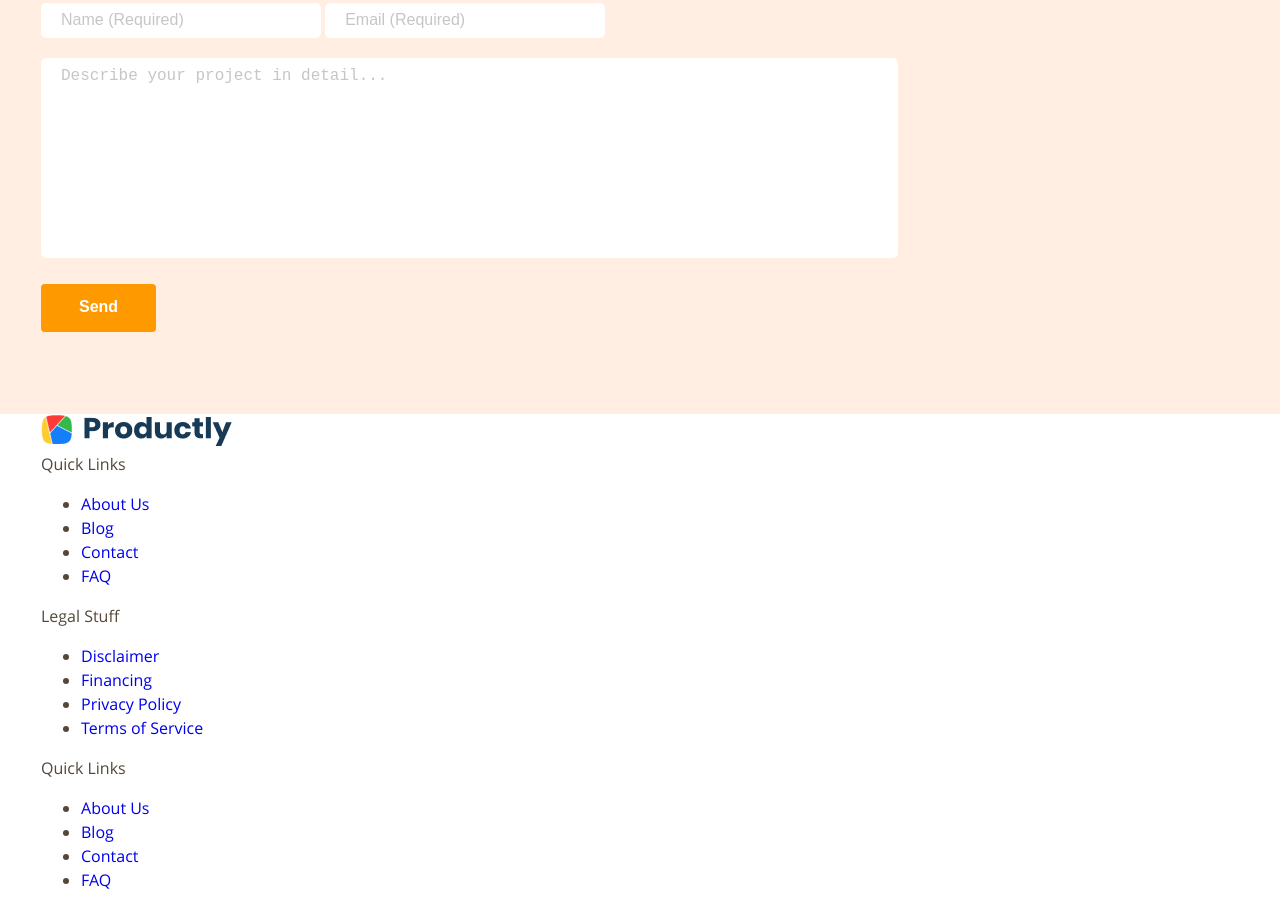
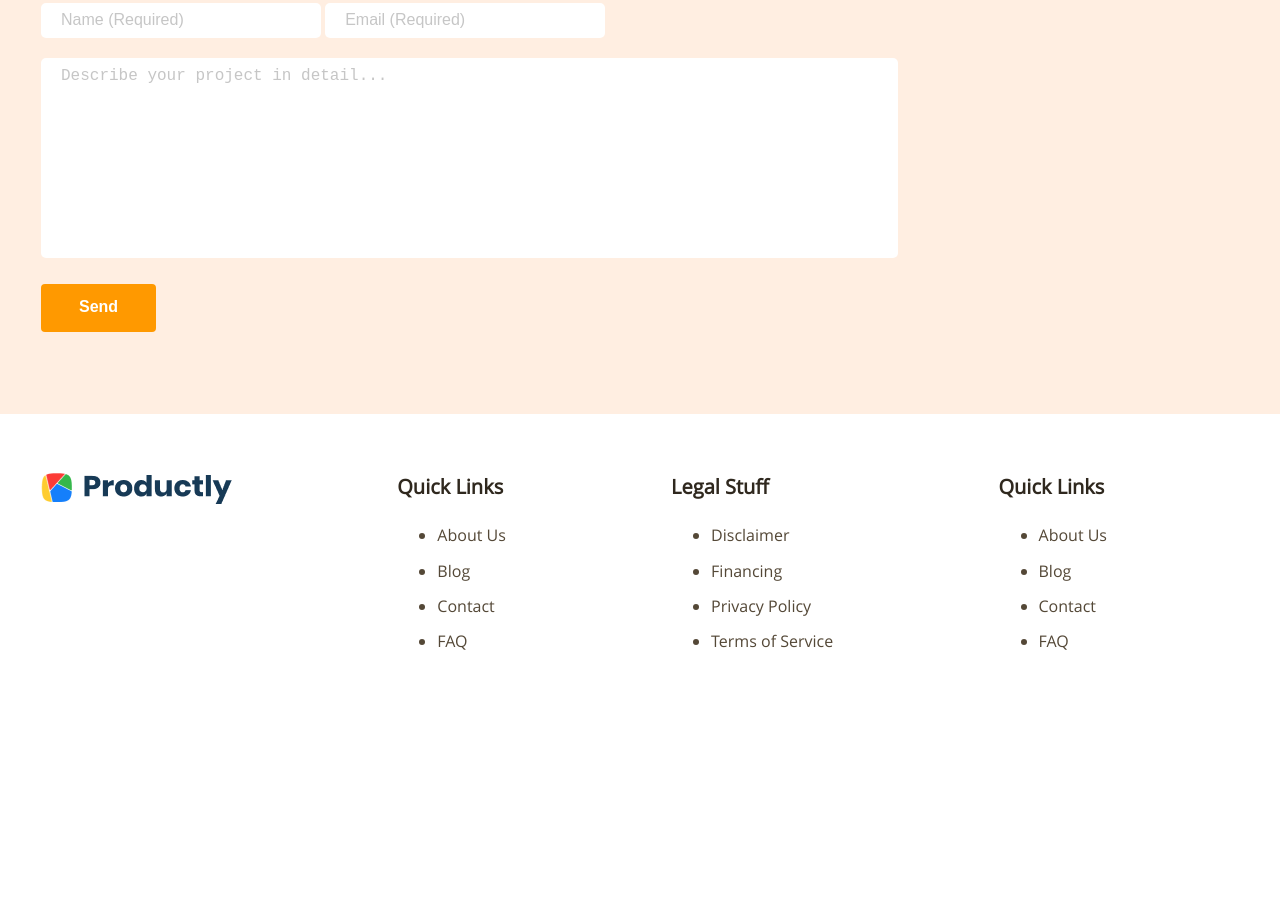
Before and after one commit to Ligalaiz/Productly, a website: page index.html in a window 1280 px wide. Shown: the part 3543-4451 px from the top of the page. After the commit the page ends 4270 px from the top, so only its background shows below. Drawn offline with Linux system fonts and the light colour scheme.

Commit message:
style: add styles for footer section

```diff
--- /dev/null
+++ b/source/sass/layout/_footer.sass
@@ -0,0 +1,20 @@
+.main-footer
+  padding: 58px 0 52px
+  &__wrap
+    display: flex
+    justify-content: space-between
+    max-width: 1066px
+  &__title
+    margin-bottom: 15px
+
+    font-size: 20px
+    line-height: 1.5
+    font-weight: 600
+    color: $text-title
+  &__link
+    font-size: 16px
+    line-height: 2.2
+    color: $text-basic
+    transition: color 0.2s linear
+    &:hover
+      color: $color-btn
--- a/source/sass/main.sass
+++ b/source/sass/main.sass
@@ -12,3 +12,4 @@
 @import "layout/_strategies.sass"
 @import "layout/_about.sass"
 @import "layout/_feedback.sass"
+@import "layout/_footer.sass"
```
Also changed, not shown: source/style.css, 1 other file.
